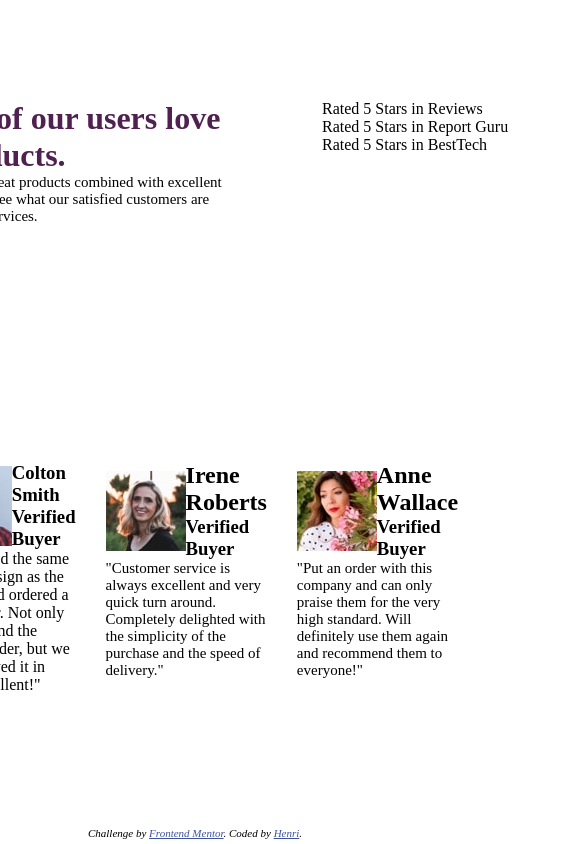
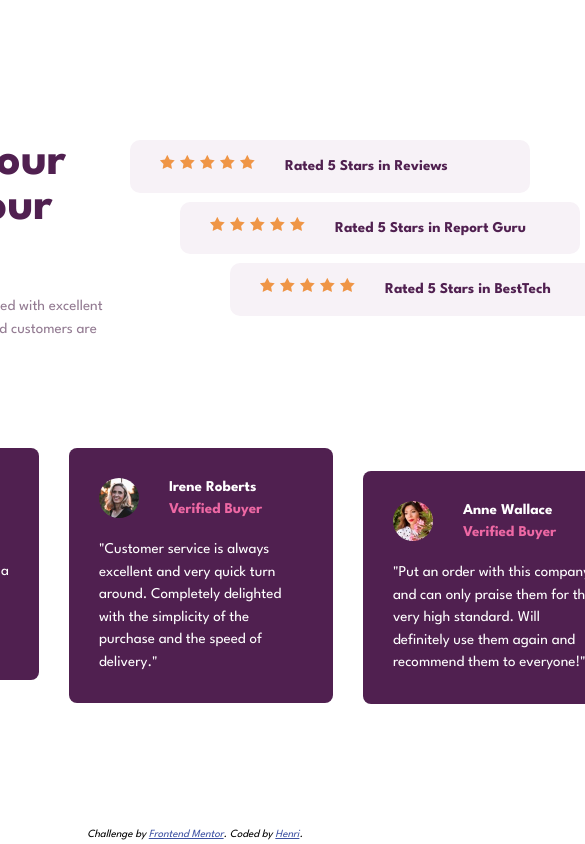
Before and after one commit to Henrido-cpu/social-proof-section, a plain HTML site: page index.html in a window 390 px wide. Shown: the top 844 px of the page, 585 px wide, since content can reach past the window. Drawn offline with Linux system fonts and the light colour scheme.

Commit message:
Build Desktop layout of project (todo: Build mobile layout and responsiveness)

```diff
--- a/index.html
+++ b/index.html
@@ -10,6 +10,9 @@
       sizes="32x32"
       href="./images/favicon-32x32.png"
     />
+    <link rel="preconnect" href="https://fonts.googleapis.com">
+    <link rel="preconnect" href="https://fonts.gstatic.com" crossorigin>
+    <link href="https://fonts.googleapis.com/css2?family=League+Spartan:wght@100..900&display=swap" rel="stylesheet">
     <title>Frontend Mentor | Social proof section</title>
   </head>
   <body>
@@ -22,9 +25,18 @@
         </main>
         <section>
           <ul>
-            <li>Rated 5 Stars in Reviews</li>
-            <li>Rated 5 Stars in Report Guru</li>
-            <li>Rated 5 Stars in BestTech</li>
+            <li>
+              <div class="images"><img src="images/icon-star.svg" alt="Star"><img src="images/icon-star.svg" alt="Star"><img src="images/icon-star.svg" alt="Star"><img src="images/icon-star.svg" alt="Star"><img src="images/icon-star.svg" alt="Star"></div>
+              <p>Rated 5 Stars in Reviews</p>
+            </li>
+            <li>
+              <div class="images"><img src="images/icon-star.svg" alt="Star"><img src="images/icon-star.svg" alt="Star"><img src="images/icon-star.svg" alt="Star"><img src="images/icon-star.svg" alt="Star"><img src="images/icon-star.svg" alt="Star"></div>
+              <p>Rated 5 Stars in Report Guru</p>
+            </li>
+            <li>
+              <div class="images"><img src="images/icon-star.svg" alt="Star"><img src="images/icon-star.svg" alt="Star"><img src="images/icon-star.svg" alt="Star"><img src="images/icon-star.svg" alt="Star"><img src="images/icon-star.svg" alt="Star"></div>
+              <p>Rated 5 Stars in BestTech</p>
+            </li>
           </ul>
         </section>
       </header>
@@ -33,11 +45,11 @@
           <section class="card-header">
             <img src="images/image-colton.jpg" alt="Image of Colton Smith">
             <div class="buyer">
-              <h1>Colton Smith</h1>
+              <h2>Colton Smith</h1>
               <h3>Verified Buyer</h3>
             </div>
           </section>
-          "We needed the same printed design as the one we had ordered a week prior.
+          <p>"We needed the same printed design as the one we had ordered a week prior.
           Not only did they find the original order, but we also received it in time.
           Excellent!"</p>
         </section>
--- a/styles.css
+++ b/styles.css
@@ -21,28 +21,42 @@ body{
     display: flex;
     justify-content: center;
     align-items: center;
+    font-family: "League Spartan", sans-serif;
+    font-optical-sizing: auto;
+    font-weight: 400;
+    font-style: normal;
+}
+
+p{
+    line-height:1.5;
 }
 
 .main-container{
-    width:1200px;
     height:100%;
-    padding:100px;
+    padding:140px;
     display: flex;
     flex-direction: column;
     justify-content: space-between;
 }
 
 header{
+    width:100%;
     display: flex;
     justify-content:space-between;
+    flex:1.2;
 }
 
-main{
-    width:45ch;
+main p{
+    width:40ch;
+    color:var(--dark-grayish-magenta);
+    margin-bottom:50px;
 }
 
 main h1{
     color:var(--very-dark-magenta);
+    width:13ch;
+    font-size:3rem;
+    margin-bottom:20px;
 }
 
 p{
@@ -51,8 +65,17 @@ p{
 
 footer{
     display: flex;
-    padding:50px;
     gap:30px;
+    flex:1;
+}
+
+footer h2,footer h3{
+    font-size: var(--font-size-para);
+}
+
+footer h3{
+    color:var(--soft-pink);
+    margin-top:8px;
 }
 
 .card-header{
@@ -60,15 +83,72 @@ footer{
     align-items: center;
 }
 
+header section ul{
+    width:500px;
+    display:flex;
+    flex-direction: column;
+    gap:9px;
+
+}
+
+header section ul li{
+    width:fit-content;
+    align-self: flex-start;
+    background: var(--light-grayish-magenta);
+    padding:15px 30px;
+    padding-right:40px;
+    border-radius:10px;
+    color:var(--very-dark-magenta);
+    font-weight: 700;
+    min-width:400px;
+    display:flex;
+}
+
+header section img{
+    margin-right:5px;
+    width:15px;
+}
+
+header section img:nth-last-child(1){
+    margin-right:30px;
+}
+
+li:nth-of-type(2){
+    align-self:center;
+}
+
+li:nth-of-type(3){
+    align-self: flex-end;
+}
+
+.card{
+    background: var(--very-dark-magenta);
+    color:white;
+    padding:30px;
+    border-radius:8px;
+    align-self: center;
+    flex:0 1 auto;
+
+}
 
 
+footer img{
+    border-radius:50%;
+    margin-right:30px;
+    width:40px;
+}
 
+footer p{
+    margin-top:20px;
+}
 
+footer .card:nth-child(1){
+    align-self: flex-start;
+}
 
-
-
-
-
+footer .card:nth-child(3){
+    align-self: flex-end;
+}
 
 
 .attribution {
```
